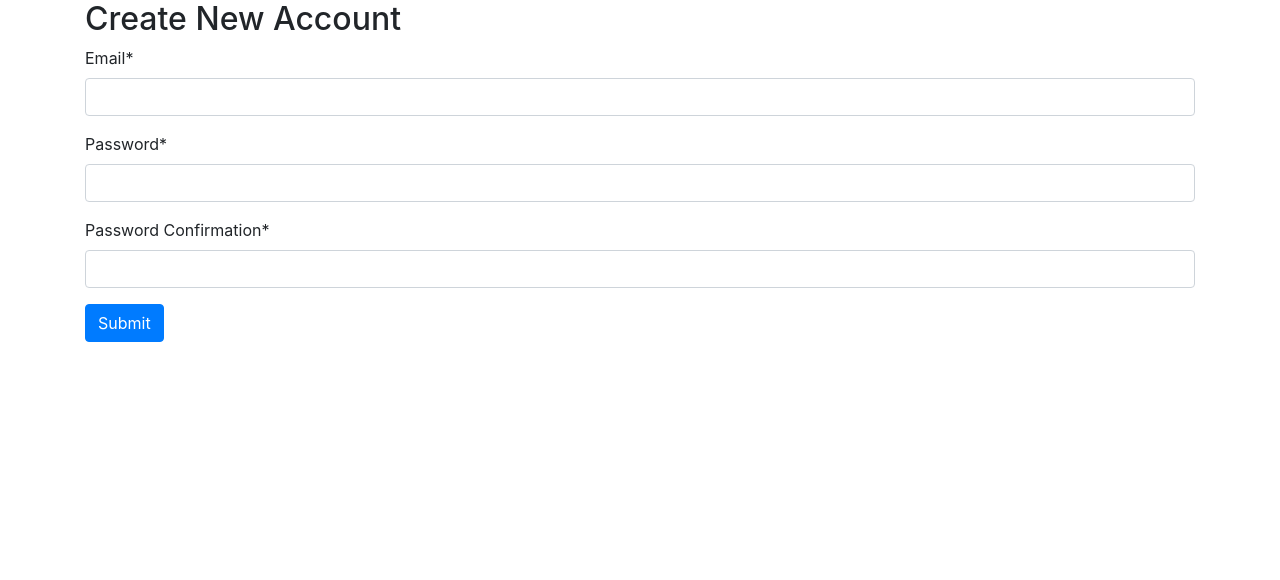
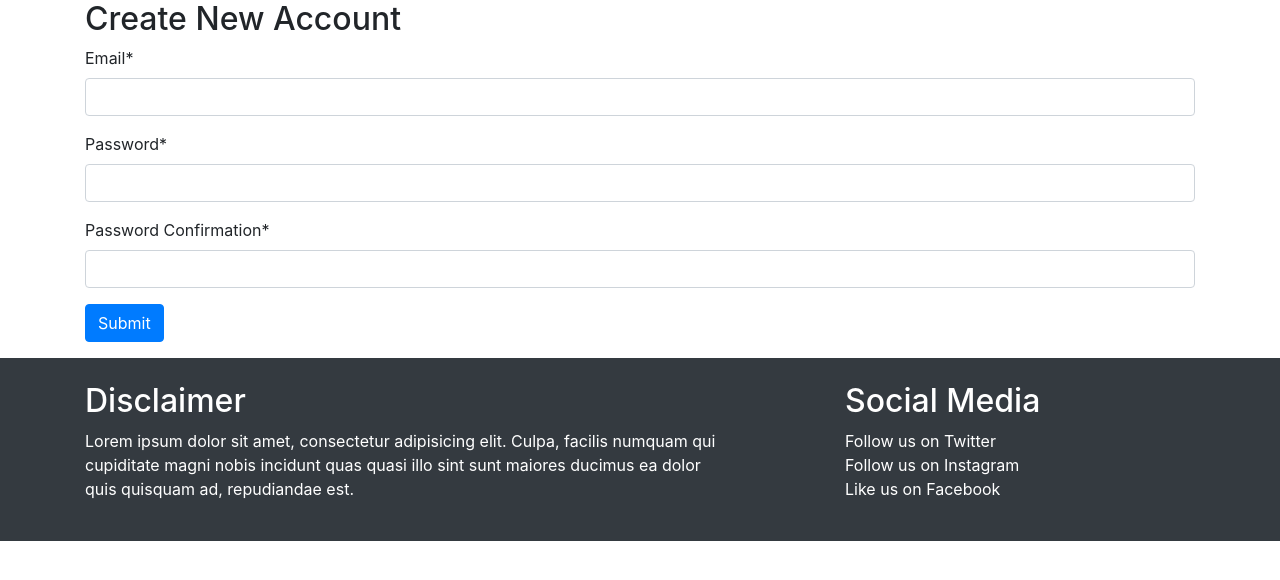
Before and after one commit to andreweliyah/Stream-Three-Project, a Django app: page /accounts/signup/ in a window 1280 px wide. Shown: the part 80-660 px from the top of the page. Run offline with Django 3.2, Linux system fonts and the light colour scheme; some libraries are stand-ins or nearby versions.

Commit message:
Fixed invisable footer

```diff
--- a/templates/base.html
+++ b/templates/base.html
@@ -55,7 +55,7 @@
     {% block content %}
     {% endblock %}
     </main>
-    <footer>
+    <footer class='bg-dark'>
       <div class="container">
         <div class="row">
           <div class="col-sm-8 col-md-7 py-4">
```
